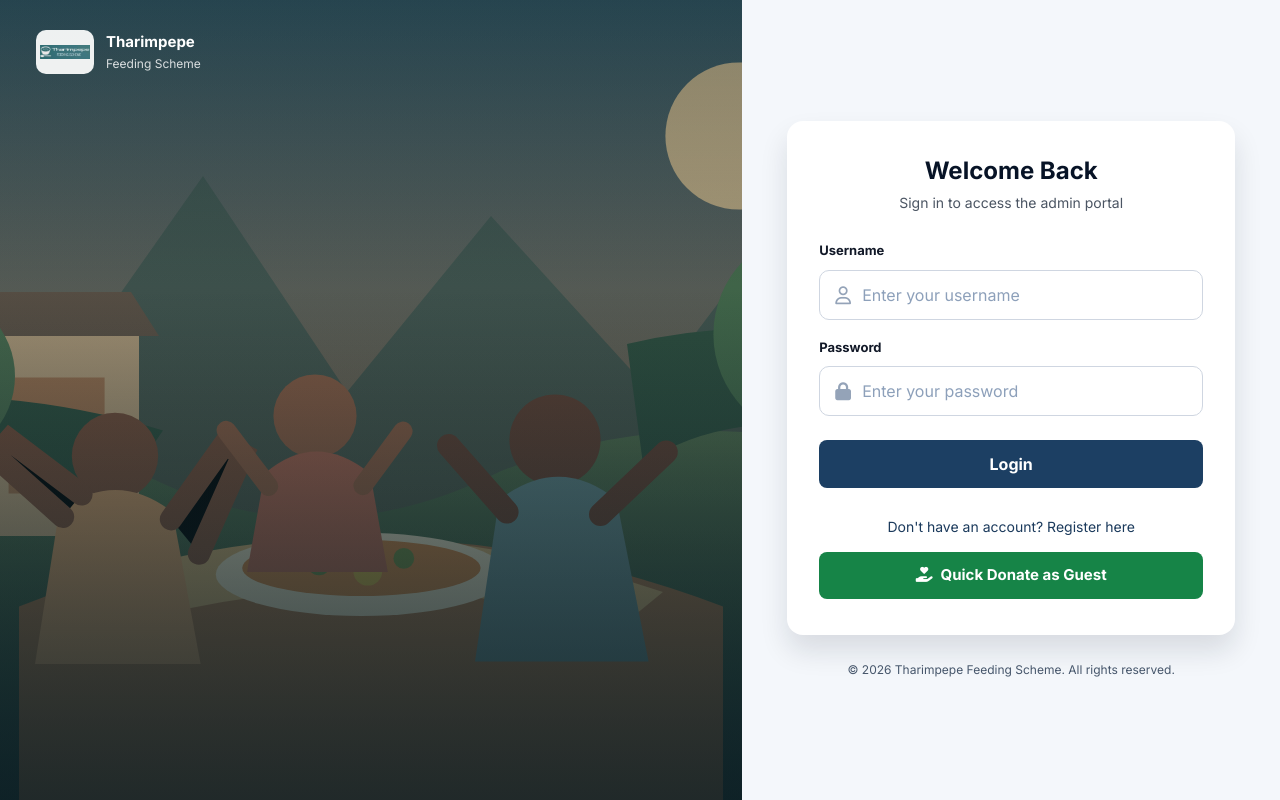
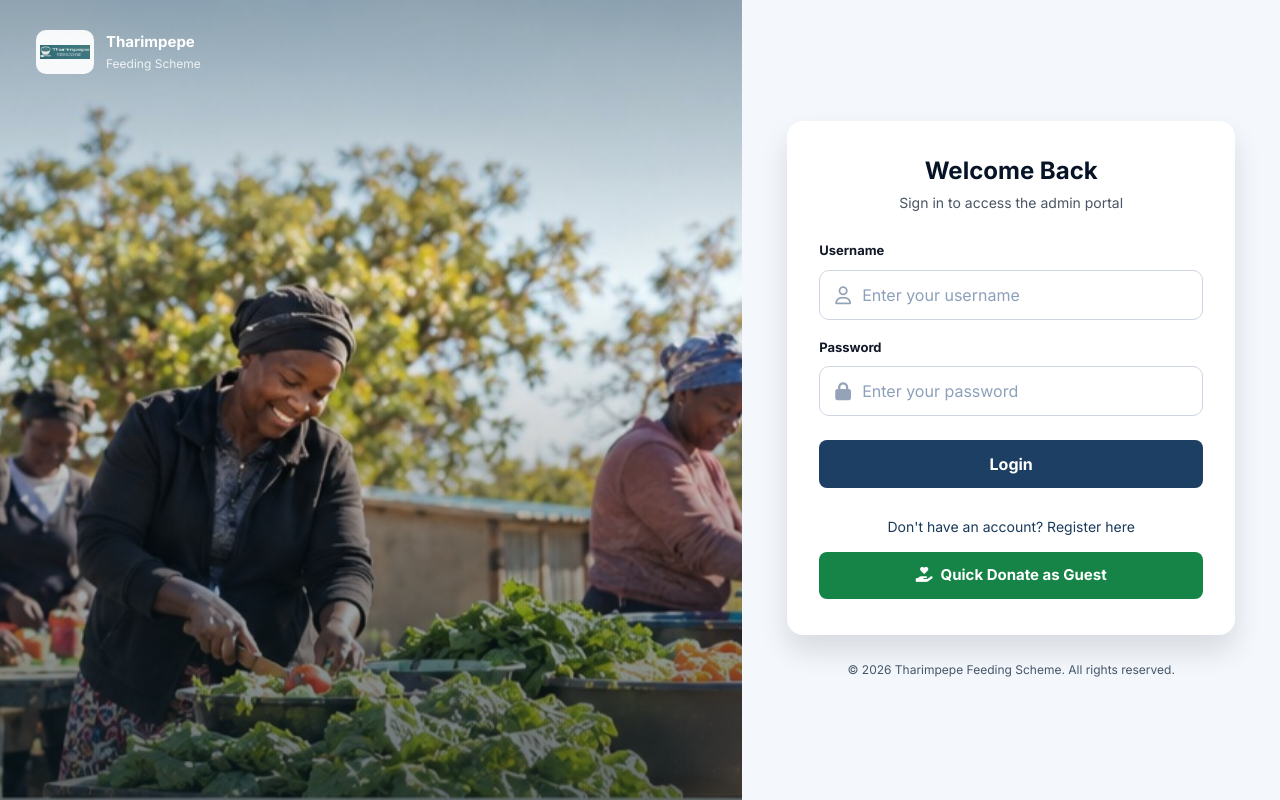
Before and after one commit to ST10345327/Tharimpepe_feeding_Scheme_Management_System, a PHP site: page / in a window 1280 px wide. Run offline with PHP 8.4, Linux system fonts and the light colour scheme.

Commit message:
AB#53 Use uploaded photos in login carousel

```diff
--- a/android/app/src/main/assets/public/index.html
+++ b/android/app/src/main/assets/public/index.html
@@ -187,9 +187,9 @@
 <div class="view active" id="login-view">
   <!-- Keep the login carousel image-led while retaining the organization branding. -->
   <section class="login-carousel" aria-label="Tharimpepe community stories" data-login-carousel>
-    <div class="login-slide is-active" data-slide aria-hidden="false"><img src="img/login-carousel/community.svg" alt="Illustration of community members sharing a meal"></div>
-    <div class="login-slide" data-slide aria-hidden="true"><img src="img/login-carousel/meals.svg" alt="Illustration of a nutritious meal prepared for the community" loading="lazy"></div>
-    <div class="login-slide" data-slide aria-hidden="true"><img src="img/login-carousel/together.svg" alt="Illustration of volunteers preparing food together" loading="lazy"></div>
+    <div class="login-slide is-active" data-slide aria-hidden="false"><img src="img/login-carousel/catering.jpeg" alt="Community volunteers preparing fresh vegetables together"></div>
+    <div class="login-slide" data-slide aria-hidden="true"><img src="img/login-carousel/donation.jpeg" alt="A volunteer handing a grocery parcel to a community member" loading="lazy"></div>
+    <div class="login-slide" data-slide aria-hidden="true"><img src="img/login-carousel/serving.jpg" alt="School children sharing a meal outdoors" loading="lazy"></div>
     <div class="login-carousel-brand" aria-hidden="true">
       <img src="img/icon.png" alt="">
       <div><strong>Tharimpepe</strong><span>Feeding Scheme</span></div>
--- a/app/views/login.php
+++ b/app/views/login.php
@@ -267,13 +267,13 @@
         <!-- Keep this carousel image-led while retaining the organization logo and name. -->
         <section class="login-mission" aria-label="Tharimpepe community stories" data-login-carousel>
             <div class="login-slide is-active" data-slide aria-hidden="false">
-                <img src="/assets/images/login-carousel/community.svg" alt="Illustration of community members sharing a meal" fetchpriority="high">
+                <img src="/assets/images/login-carousel/catering.jpeg" alt="Community volunteers preparing fresh vegetables together" fetchpriority="high">
             </div>
             <div class="login-slide" data-slide aria-hidden="true">
-                <img src="/assets/images/login-carousel/meals.svg" alt="Illustration of a nutritious meal prepared for the community" loading="lazy">
+                <img src="/assets/images/login-carousel/donation.jpeg" alt="A volunteer handing a grocery parcel to a community member" loading="lazy">
             </div>
             <div class="login-slide" data-slide aria-hidden="true">
-                <img src="/assets/images/login-carousel/together.svg" alt="Illustration of volunteers preparing food together" loading="lazy">
+                <img src="/assets/images/login-carousel/serving.jpg" alt="School children sharing a meal outdoors" loading="lazy">
             </div>
             <div class="login-mission-brand" aria-hidden="true">
                 <img src="/assets/images/fsmslogo.png" alt="" width="58" height="44">
--- a/www/index.html
+++ b/www/index.html
@@ -187,9 +187,9 @@
 <div class="view active" id="login-view">
   <!-- Keep the login carousel image-led while retaining the organization branding. -->
   <section class="login-carousel" aria-label="Tharimpepe community stories" data-login-carousel>
-    <div class="login-slide is-active" data-slide aria-hidden="false"><img src="img/login-carousel/community.svg" alt="Illustration of community members sharing a meal"></div>
-    <div class="login-slide" data-slide aria-hidden="true"><img src="img/login-carousel/meals.svg" alt="Illustration of a nutritious meal prepared for the community" loading="lazy"></div>
-    <div class="login-slide" data-slide aria-hidden="true"><img src="img/login-carousel/together.svg" alt="Illustration of volunteers preparing food together" loading="lazy"></div>
+    <div class="login-slide is-active" data-slide aria-hidden="false"><img src="img/login-carousel/catering.jpeg" alt="Community volunteers preparing fresh vegetables together"></div>
+    <div class="login-slide" data-slide aria-hidden="true"><img src="img/login-carousel/donation.jpeg" alt="A volunteer handing a grocery parcel to a community member" loading="lazy"></div>
+    <div class="login-slide" data-slide aria-hidden="true"><img src="img/login-carousel/serving.jpg" alt="School children sharing a meal outdoors" loading="lazy"></div>
     <div class="login-carousel-brand" aria-hidden="true">
       <img src="img/icon.png" alt="">
       <div><strong>Tharimpepe</strong><span>Feeding Scheme</span></div>
```
Also changed, not shown: android/app/src/main/assets/public/img/login-carousel/catering.jpeg (added), android/app/src/main/assets/public/img/login-carousel/community.svg (deleted), android/app/src/main/assets/public/img/login-carousel/donation.jpeg (added), android/app/src/main/assets/public/img/login-carousel/fsmslogo.png (added), android/app/src/main/assets/public/img/login-carousel/meals.svg (deleted), android/app/src/main/assets/public/img/login-carousel/serving.jpg (added), android/app/src/main/assets/public/img/login-carousel/together.svg (deleted), public/assets/images/login-carousel/catering.jpeg (added), public/assets/images/login-carousel/donation.jpeg (added), public/assets/images/login-carousel/serving.jpg (added).
